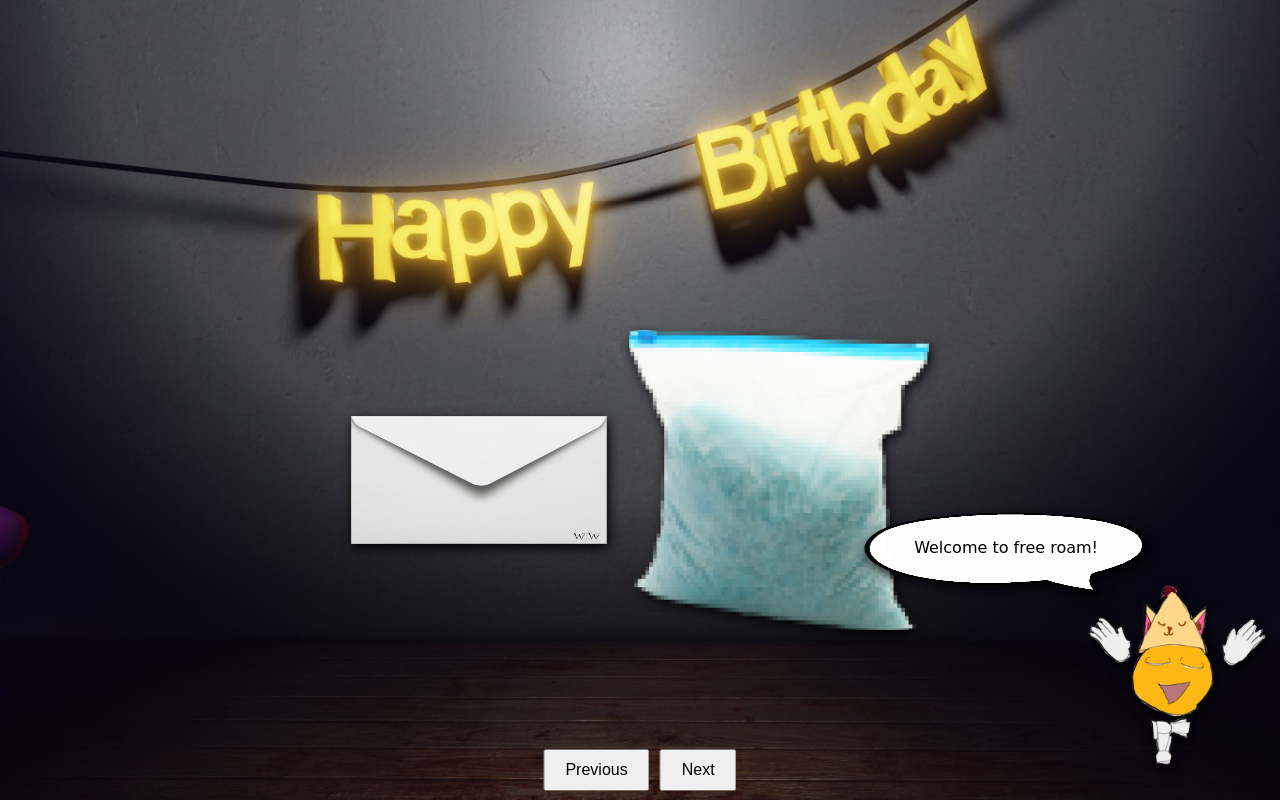
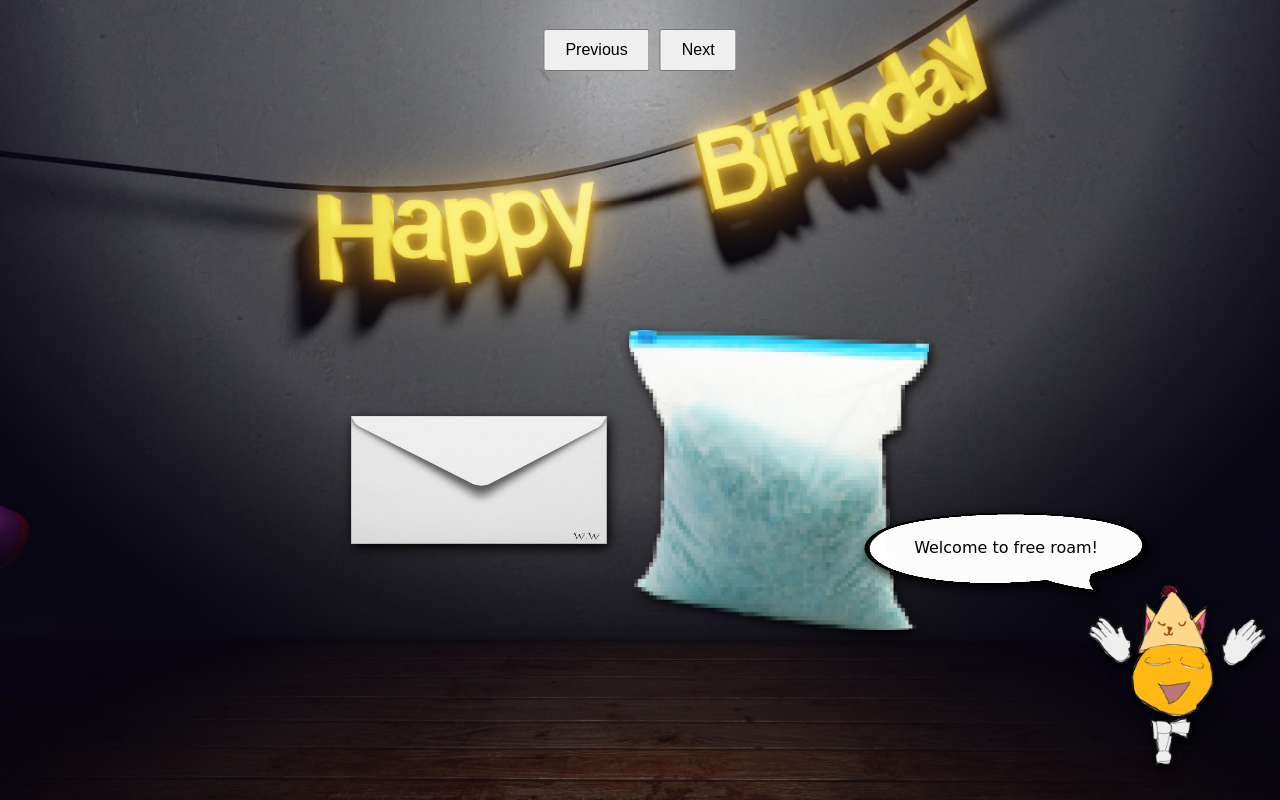
Before and after one commit to nthn-jd/Site-Gift, a plain HTML site: page Pages/Gifts/gifts.htm in a window 1280 px wide. Drawn offline with Linux system fonts and the light colour scheme.

Commit message:
Update gifts.css

```diff
--- a/Pages/Gifts/gifts.css
+++ b/Pages/Gifts/gifts.css
@@ -37,7 +37,7 @@ body {
 .gift_controls {
     position: fixed;
     left: 50%;
-    top: 95vh;
+    top: 5vh;
     transform: translate(-50%, -50%);
     margin-top: 10px;
     display: flex;
```
